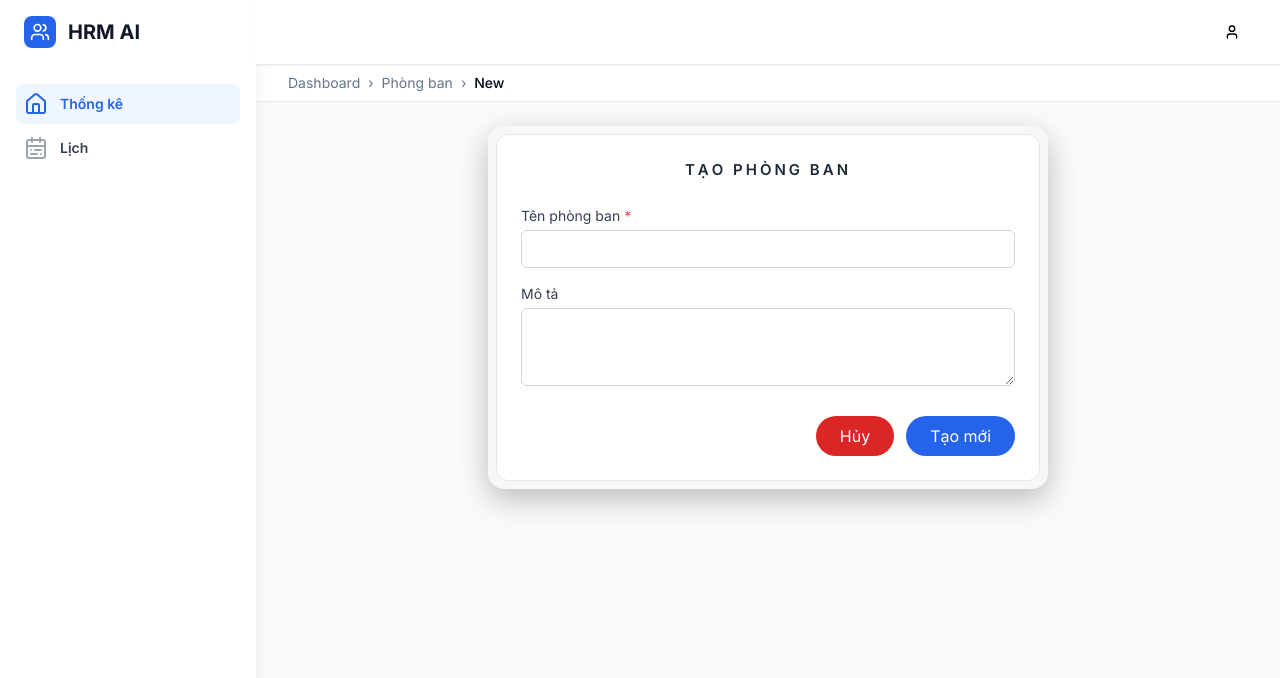
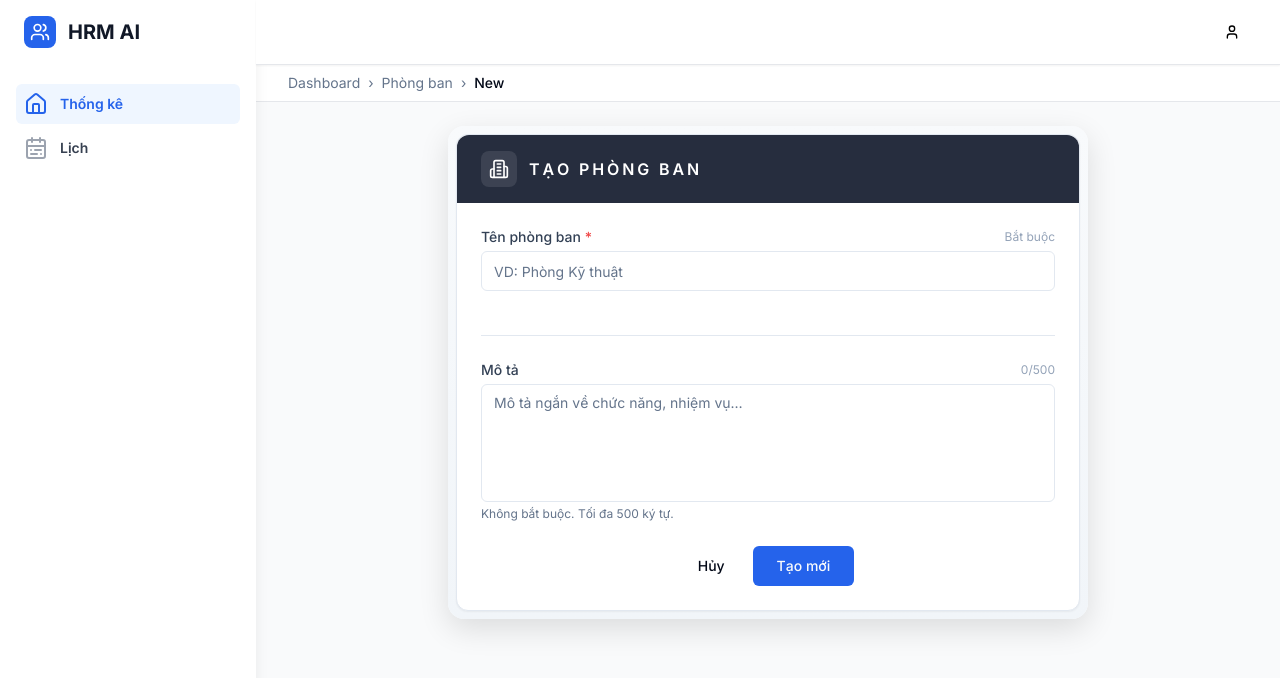
Before and after one commit to AnhZuuu/HRM_AI, a Next.js app: page /dashboard/departments/new in a window 1280 px wide. Shown: the top 678 px of the page. Built offline with nearby package versions, Linux system fonts and the light colour scheme.

Commit message:
Redesign Department Form + Hidden ID get into DepartmentDetail Page

```diff
--- a/components/department/departmentForm.tsx
+++ b/components/department/departmentForm.tsx
@@ -1,11 +1,162 @@
-// components/department/departmentForm.tsx
+// // components/department/departmentForm.tsx
+// "use client";
+// import { useState } from "react";
+// import { toast } from "react-toastify";
+
+// export interface DepartmentFormValues {
+//   departmentName: string;
+//   // code: string;
+//   description: string;
+// }
+
+// export default function DepartmentForm({
+//   initial,
+//   onSubmit,
+//   onCancel,
+//   submitText = "Submit",
+//   title,
+// }: {
+//   initial?: Partial<DepartmentFormValues>;
+//   onSubmit: (values: DepartmentFormValues) => Promise<void> | void;
+//   onCancel?: () => void;
+//   submitText?: string;
+//   title?: string;
+// }) {
+//   const [form, setForm] = useState<DepartmentFormValues>({
+//     departmentName: initial?.departmentName ?? "",
+//     // code: (initial?.code ?? "").toString(),
+//     description: initial?.description ?? "",
+//   });
+
+//   const [errors, setErrors] = useState<{
+//     departmentName?: string;
+//     code?: string;
+//   }>({});
+//   const [busy, setBusy] = useState(false);
+
+//   const validate = () => {
+//     const e: typeof errors = {};
+//     if (!form.departmentName.trim()) e.departmentName = "Tên phòng ban không được bỏ trống";
+//     // if (!form.code.trim()) e.code = "Mã phòng ban không được bỏ trống";
+//     setErrors(e);
+//     return Object.keys(e).length === 0;
+//   };
+
+//   const handleSubmit = async () => {
+//     if (!validate()) return;
+//     try {
+//       setBusy(true);
+//       await onSubmit({
+//         departmentName: form.departmentName.trim(),
+//         // code: form.code.trim(),
+//         description: form.description.trim(),
+//       });
+//     } finally {
+//       setBusy(false);
+//     }
+//   };
+
+//   return (
+//     <div className="flex justify-center">
+//       <div className="relative w-[560px] max-w-[92vw]">
+//         <div className="rounded-2xl bg-[#f7f7f8] p-2 shadow-[0_10px_30px_rgba(0,0,0,0.25)]">
+//           <div className="rounded-xl bg-white p-6 border border-gray-200">
+//             <div className="text-center mb-6">
+//               <h3 className="text-[15px] font-semibold tracking-[0.2em] text-gray-800 uppercase">
+//                 {title}
+//               </h3>
+//             </div>
+
+//             <div className="space-y-4">
+//               {/* Department Name */}
+//               <div>
+//                 {/* <button type="button" onClick={() => toast.info("Test toast from modal!")}>
+//                   Test Toast
+//                 </button> */}
+//                 <label className="block text-sm text-gray-700 mb-1">
+//                   Tên phòng ban <span className="text-red-500">*</span>
+//                 </label>
+//                 <input
+//                   className={`w-full rounded-md border px-3 py-2 text-sm focus:outline-none focus:ring-2 ${errors.departmentName
+//                       ? "border-red-400 focus:ring-red-200"
+//                       : "border-gray-300 focus:ring-blue-200"
+//                     }`}
+//                   value={form.departmentName}
+//                   onChange={(e) =>
+//                     setForm((s) => ({ ...s, departmentName: e.target.value }))
+//                   }
+//                 />
+//                 {errors.departmentName && (
+//                   <p className="mt-1 text-xs text-red-500">{errors.departmentName}</p>
+//                 )}
+//               </div>
+
+//               {/* Code
+//               <div>
+//                 <label className="block text-sm text-gray-700 mb-1">
+//                   Mã phòng ban <span className="text-red-500">*</span>
+//                 </label>
+//                 <input
+//                   className={`w-full rounded-md border px-3 py-2 text-sm uppercase tracking-wider focus:outline-none focus:ring-2 ${
+//                     errors.code ? "border-red-400 focus:ring-red-200" : "border-gray-300 focus:ring-blue-200"
+//                   }`}
+//                   value={form.code}
+//                   onChange={(e) =>
+//                     setForm((s) => ({ ...s, code: e.target.value.toUpperCase() }))
+//                   }
+//                 />
+//                 {errors.code && <p className="mt-1 text-xs text-red-500">{errors.code}</p>}
+//               </div> */}
+
+//               {/* Description */}
+//               <div>
+//                 <label className="block text-sm text-gray-700 mb-1">Mô tả</label>
+//                 <textarea
+//                   className="w-full rounded-md border border-gray-300 px-3 py-2 text-sm focus:outline-none focus:ring-2 focus:ring-blue-200"
+//                   rows={3}
+//                   value={form.description ?? ""}
+//                   onChange={(e) => setForm((s) => ({ ...s, description: e.target.value }))}
+//                 />
+//               </div>
+//             </div>
+
+//             {/* Buttons */}
+//             <div className="mt-6 flex items-center justify-end gap-3">
+//               {onCancel && (
+//                 <button
+//                   onClick={onCancel}
+//                   className="px-6 py-2 rounded-full bg-red-600 text-white hover:bg-red-700 transition-colors"
+//                 >
+//                   Hủy
+//                 </button>
+//               )}
+//               <button
+//                 onClick={handleSubmit}
+//                 disabled={busy}
+//                 className="px-6 py-2 rounded-full bg-blue-600 text-white hover:bg-blue-700 transition-colors disabled:opacity-60"
+//               >
+//                 {submitText}
+//               </button>
+//             </div>
+//           </div>
+//         </div>
+//       </div>
+//     </div>
+
+//   );
+// }
 "use client";
-import { useState } from "react";
-import { toast } from "react-toastify";
+
+import { useMemo, useState } from "react";
+import { Card, CardContent, CardHeader, CardTitle, CardFooter } from "@/components/ui/card";
+import { Input } from "@/components/ui/input";
+import { Textarea } from "@/components/ui/textarea";
+import { Button } from "@/components/ui/button";
+import { Separator } from "@/components/ui/separator";
+import { Building2 } from "lucide-react";
 
 export interface DepartmentFormValues {
   departmentName: string;
-  // code: string;
   description: string;
 }
 
@@ -14,7 +165,7 @@ export default function DepartmentForm({
   onSubmit,
   onCancel,
   submitText = "Submit",
-  title,
+  title = "Phòng ban",
 }: {
   initial?: Partial<DepartmentFormValues>;
   onSubmit: (values: DepartmentFormValues) => Promise<void> | void;
@@ -22,22 +173,19 @@ export default function DepartmentForm({
   submitText?: string;
   title?: string;
 }) {
+  const MAX_DESC = 500;
+
   const [form, setForm] = useState<DepartmentFormValues>({
     departmentName: initial?.departmentName ?? "",
-    // code: (initial?.code ?? "").toString(),
     description: initial?.description ?? "",
   });
 
-  const [errors, setErrors] = useState<{
-    departmentName?: string;
-    code?: string;
-  }>({});
+  const [errors, setErrors] = useState<{ departmentName?: string }>({});
   const [busy, setBusy] = useState(false);
 
   const validate = () => {
     const e: typeof errors = {};
     if (!form.departmentName.trim()) e.departmentName = "Tên phòng ban không được bỏ trống";
-    // if (!form.code.trim()) e.code = "Mã phòng ban không được bỏ trống";
     setErrors(e);
     return Object.keys(e).length === 0;
   };
@@ -48,7 +196,6 @@ export default function DepartmentForm({
       setBusy(true);
       await onSubmit({
         departmentName: form.departmentName.trim(),
-        // code: form.code.trim(),
         description: form.description.trim(),
       });
     } finally {
@@ -56,89 +203,85 @@ export default function DepartmentForm({
     }
   };
 
+  const descCount = useMemo(() => (form.description ?? "").length, [form.description]);
+
   return (
     <div className="flex justify-center">
-      <div className="relative w-[560px] max-w-[92vw]">
-        <div className="rounded-2xl bg-[#f7f7f8] p-2 shadow-[0_10px_30px_rgba(0,0,0,0.25)]">
-          <div className="rounded-xl bg-white p-6 border border-gray-200">
-            <div className="text-center mb-6">
-              <h3 className="text-[15px] font-semibold tracking-[0.2em] text-gray-800 uppercase">
-                {title}
-              </h3>
-            </div>
+      <div className="relative w-[640px] max-w-[94vw]">
+        <div className="rounded-2xl bg-gradient-to-b from-slate-50 to-slate-100 p-2 shadow-[0_10px_30px_rgba(0,0,0,0.12)]">
+          <Card className="rounded-xl border border-slate-200">
+            <CardHeader className="p-0">
+              {/* Header strip */}
+              <div className="flex items-center gap-3 rounded-t-xl bg-slate-900/90 px-6 py-4 text-white">
+                <div className="rounded-lg bg-white/10 p-2">
+                  <Building2 className="h-5 w-5" />
+                </div>
+                <div>
+                  <CardTitle className="text-base tracking-[0.18em] uppercase">{title}</CardTitle>
+                </div>
+              </div>
+            </CardHeader>
 
-            <div className="space-y-4">
+            <CardContent className="space-y-6 p-6">
               {/* Department Name */}
               <div>
-                {/* <button type="button" onClick={() => toast.info("Test toast from modal!")}>
-                  Test Toast
-                </button> */}
-                <label className="block text-sm text-gray-700 mb-1">
-                  Tên phòng ban <span className="text-red-500">*</span>
-                </label>
-                <input
-                  className={`w-full rounded-md border px-3 py-2 text-sm focus:outline-none focus:ring-2 ${errors.departmentName
-                      ? "border-red-400 focus:ring-red-200"
-                      : "border-gray-300 focus:ring-blue-200"
-                    }`}
+                <div className="mb-1 flex items-center justify-between">
+                  <label className="text-sm font-medium text-slate-700" htmlFor="departmentName">
+                    Tên phòng ban <span className="text-red-500">*</span>
+                  </label>
+                  <span className="text-xs text-slate-400">Bắt buộc</span>
+                </div>
+                <Input
+                  id="departmentName"
                   value={form.departmentName}
-                  onChange={(e) =>
-                    setForm((s) => ({ ...s, departmentName: e.target.value }))
-                  }
+                  disabled={busy}
+                  placeholder="VD: Phòng Kỹ thuật"
+                  className={`h-10 ${errors.departmentName ? "border-red-400 focus-visible:ring-red-200" : ""}`}
+                  onChange={(e) => setForm((s) => ({ ...s, departmentName: e.target.value }))}
                 />
-                {errors.departmentName && (
-                  <p className="mt-1 text-xs text-red-500">{errors.departmentName}</p>
-                )}
+                <div className="mt-1 min-h-[1rem] text-xs text-red-500">
+                  {errors.departmentName}
+                </div>
               </div>
 
-              {/* Code
-              <div>
-                <label className="block text-sm text-gray-700 mb-1">
-                  Mã phòng ban <span className="text-red-500">*</span>
-                </label>
-                <input
-                  className={`w-full rounded-md border px-3 py-2 text-sm uppercase tracking-wider focus:outline-none focus:ring-2 ${
-                    errors.code ? "border-red-400 focus:ring-red-200" : "border-gray-300 focus:ring-blue-200"
-                  }`}
-                  value={form.code}
-                  onChange={(e) =>
-                    setForm((s) => ({ ...s, code: e.target.value.toUpperCase() }))
-                  }
-                />
-                {errors.code && <p className="mt-1 text-xs text-red-500">{errors.code}</p>}
-              </div> */}
+              <Separator />
 
               {/* Description */}
               <div>
-                <label className="block text-sm text-gray-700 mb-1">Mô tả</label>
-                <textarea
-                  className="w-full rounded-md border border-gray-300 px-3 py-2 text-sm focus:outline-none focus:ring-2 focus:ring-blue-200"
-                  rows={3}
+                <div className="mb-1 flex items-center justify-between">
+                  <label className="text-sm font-medium text-slate-700" htmlFor="description">
+                    Mô tả
+                  </label>
+                  <span className="text-xs text-slate-400">{descCount}/{MAX_DESC}</span>
+                </div>
+                <Textarea
+                  id="description"
+                  rows={5}
+                  disabled={busy}
                   value={form.description ?? ""}
-                  onChange={(e) => setForm((s) => ({ ...s, description: e.target.value }))}
+                  placeholder="Mô tả ngắn về chức năng, nhiệm vụ…"
+                  className="resize-none"
+                  onChange={(e) =>
+                    setForm((s) => ({ ...s, description: e.target.value.slice(0, MAX_DESC) }))
+                  }
                 />
+                <p className="mt-1 text-xs text-slate-500">Không bắt buộc. Tối đa {MAX_DESC} ký tự.</p>
               </div>
-            </div>
+            </CardContent>
 
-            {/* Buttons */}
-            <div className="mt-6 flex items-center justify-end gap-3">
-              {onCancel && (
-                <button
-                  onClick={onCancel}
-                  className="px-6 py-2 rounded-full bg-red-600 text-white hover:bg-red-700 transition-colors"
-                >
-                  Hủy
-                </button>
-              )}
-              <button
-                onClick={handleSubmit}
-                disabled={busy}
-                className="px-6 py-2 rounded-full bg-blue-600 text-white hover:bg-blue-700 transition-colors disabled:opacity-60"
-              >
-                {submitText}
-              </button>
-            </div>
-          </div>
+            <CardFooter className="flex flex-col gap-3 p-6 pt-0">
+              <div className="flex items-center justify-end gap-3">
+                {onCancel && (
+                  <Button type="button" variant="ghost" onClick={onCancel} disabled={busy}>
+                    Hủy
+                  </Button>
+                )}
+                <Button onClick={handleSubmit} disabled={busy} className="px-6">
+                  {busy ? "Đang xử lý..." : submitText}
+                </Button>
+              </div>
+            </CardFooter>
+          </Card>
         </div>
       </div>
     </div>
--- a/components/department/detailDepartmentPage.tsx
+++ b/components/department/detailDepartmentPage.tsx
@@ -44,7 +44,7 @@ export default function DepartmentDetailClient({ dept }: { dept: DepartmentDetai
           ) : null}
 
           <div className="text-xs text-muted-foreground">
-            ID: <span className="font-mono">{dept.id}</span>
+            {/* ID: <span className="font-mono">{dept.id}</span> */}
             {" • "}
             Tạo lúc: {dept.creationDate ? new Date(dept.creationDate).toLocaleString("vi-VN") : "—"}
           </div>
@@ -53,7 +53,7 @@ export default function DepartmentDetailClient({ dept }: { dept: DepartmentDetai
 
       <Tabs defaultValue="positions" className="w-full">
         <TabsList>
-          <TabsTrigger value="positions">Vị trí ({positions.length})</TabsTrigger>
+          <TabsTrigger value="positions">Vị trí tuyển dụng({positions.length})</TabsTrigger>
           <TabsTrigger value="interview-process">Quy trình phỏng vấn ({processes.length})</TabsTrigger>
           <TabsTrigger value="employees">Nhân sự ({employees.length})</TabsTrigger>
 
--- a/components/department/positionTable.tsx
+++ b/components/department/positionTable.tsx
@@ -24,7 +24,7 @@ export default function PositionsTable({ items }: { items: CampaignPositionModel
               <TableHead className="w-[100px]">Tổng slot</TableHead>
               <TableHead>Tiêu chí / Chi tiết</TableHead>
               <TableHead className="w-[220px]">Ngày tạo</TableHead>
-              <TableHead className="w-[260px]">ID</TableHead>
+              {/* <TableHead className="w-[260px]">ID</TableHead> */}
             </TableRow>
           </TableHeader>
           <TableBody>
@@ -59,7 +59,7 @@ export default function PositionsTable({ items }: { items: CampaignPositionModel
                   <TableCell className="align-top">
                     {p.creationDate ? new Date(p.creationDate).toLocaleString("vi-VN") : "—"}
                   </TableCell>
-                  <TableCell className="align-top font-mono text-xs">{p.id}</TableCell>
+                  {/* <TableCell className="align-top font-mono text-xs">{p.id}</TableCell> */}
                 </TableRow>
               ))
             )}
```
